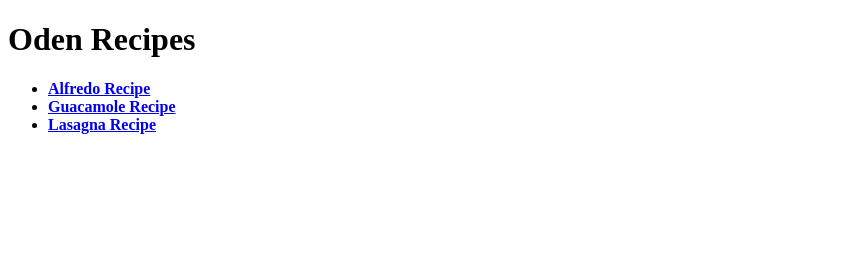
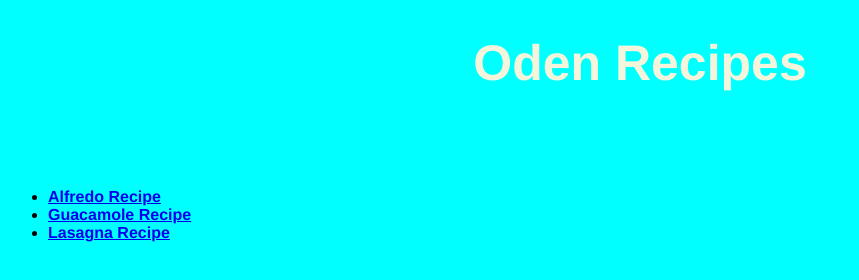
Before and after one commit to TrentS20/oden-recipes, a plain HTML site: page index.html in a window 1280 px wide. Shown: the whole page, without its empty margins (0-859 px from the left). Drawn offline with Linux system fonts and the light colour scheme.

Commit message:
adjust recipe links class

```diff
--- a/index.html
+++ b/index.html
@@ -4,12 +4,14 @@
     <meta charset="UTF-8">
     <meta name="viewport" content="width=device-width, initial-scale=1.0">
     <title>Oden Recipes</title>
+    <link rel="stylesheet" href="style.css">
+
 </head>
 <body>
 
-    <h1>Oden Recipes</h1>
+    <h1 class="page-title">Oden Recipes</h1>
 
-    <ul>
+    <ul class="recipe-links">
         <li><a href="recipes/alfredo.html"><b>Alfredo Recipe</b></a></li>
         <li><a href="recipes/guacamole.html"><b>Guacamole Recipe</b></a></li>
         <li><a href="recipes/lasagna.html"><b>Lasagna Recipe</b></a></li>
```
